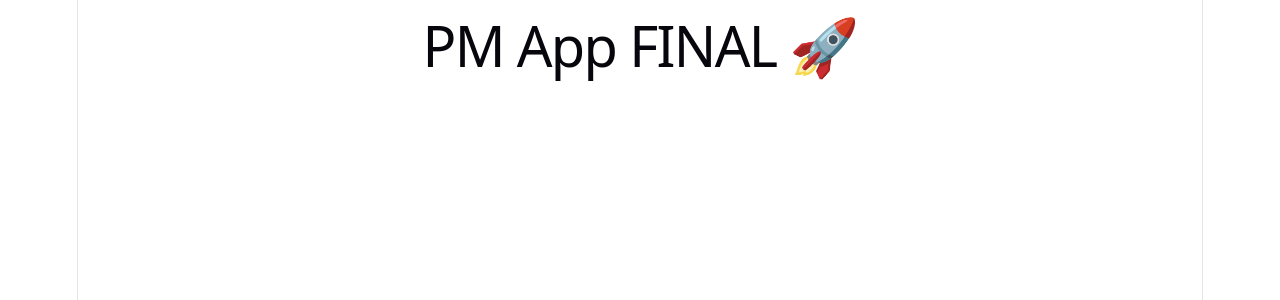
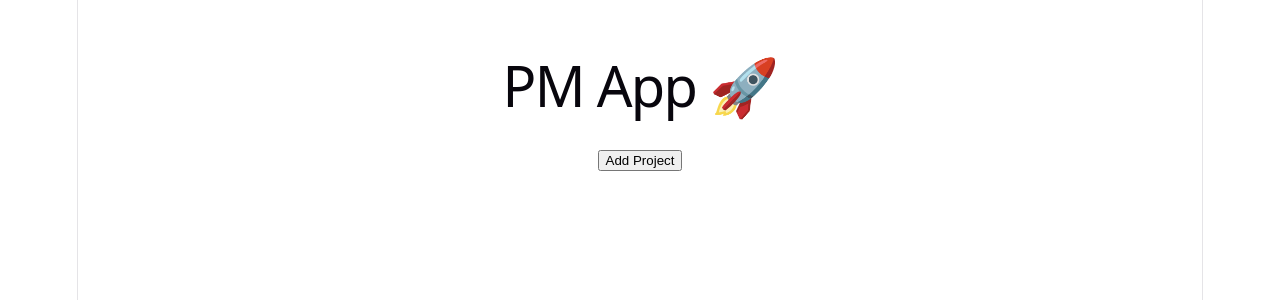
Before and after one commit to andikald/pm-app, a React (Vite) app: page / in a window 1280 px wide. Shown: the top 300 px of the page. Built offline with nearby package versions, Linux system fonts and the light colour scheme.

Commit message:
fix: render full layout

```diff
--- a/src/App.jsx
+++ b/src/App.jsx
@@ -1,3 +1,24 @@
+import { useState } from "react";
+
 export default function App() {
-  return <h1>PM App FINAL 🚀</h1>;
+  const [projects, setProjects] = useState([]);
+
+  return (
+    <div style={{ padding: "40px", fontFamily: "Arial" }}>
+      <h1>PM App 🚀</h1>
+
+      <button
+        onClick={() => setProjects([...projects, "Project Baru"])}
+        style={{ marginTop: "20px" }}
+      >
+        Add Project
+      </button>
+
+      <ul>
+        {projects.map((p, i) => (
+          <li key={i}>{p}</li>
+        ))}
+      </ul>
+    </div>
+  );
 }
```
